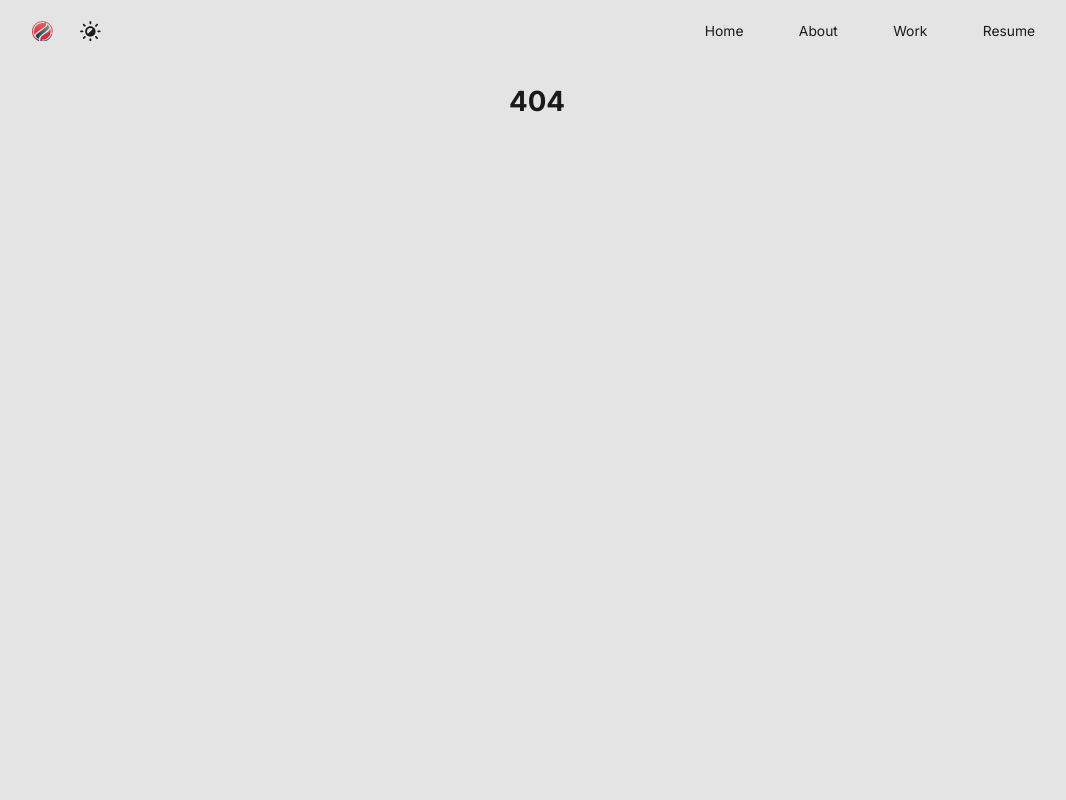
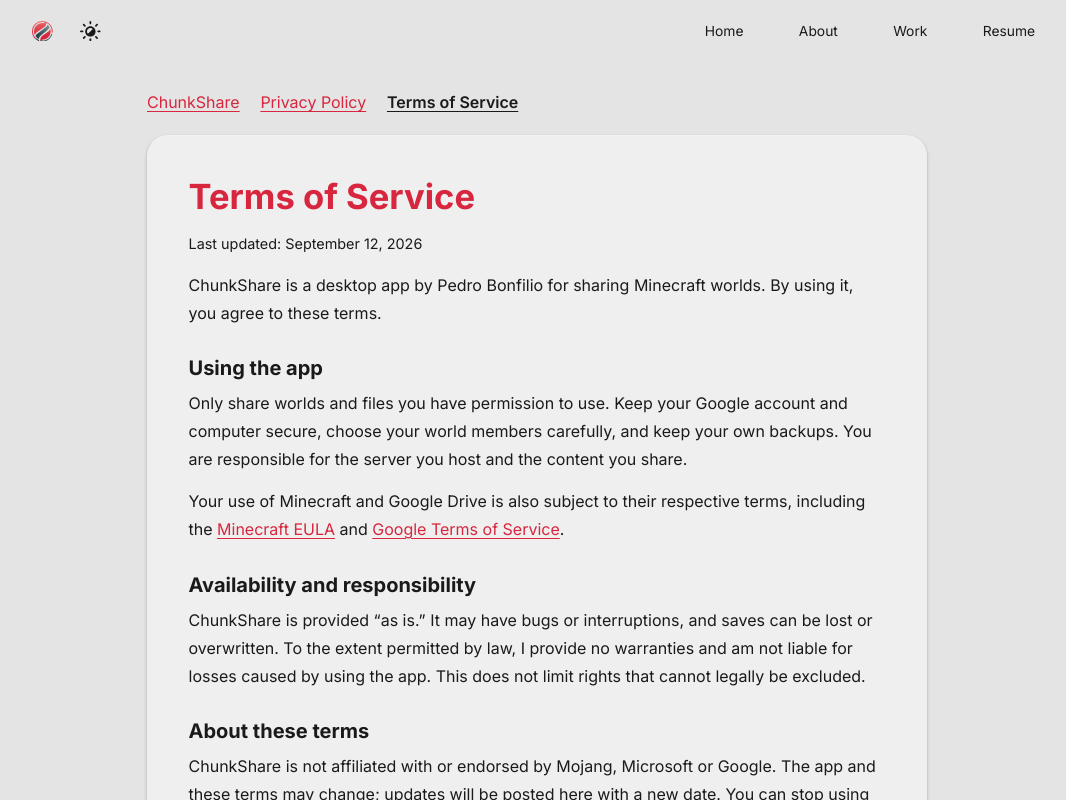
Before and after one commit to pedroblimaa/portfolio, a React (Vite) app: page /chunkshare/terms in a window 1280 px wide. Before the commit this address had no page. Shown: the top 800 px of the page, without its empty margins (103-1169 px from the left). Built offline with nearby package versions, Linux system fonts and the light colour scheme.

Commit message:
Add ChunkShare homepage and legal pages

```diff
--- a/src/App.tsx
+++ b/src/App.tsx
@@ -5,6 +5,7 @@
 import About from './views/About/About'
 import Work from './views/Work/Work'
 import Resume from './views/Resume/Resume'
+import ChunkShare from './views/ChunkShare/ChunkShare'
 
 function App() {
   return (
@@ -16,6 +17,9 @@
           <Route path='/about' element={<About />}></Route>
           <Route path='/work' element={<Work />}></Route>
           <Route path='/resume' element={<Resume />}></Route>
+          <Route path='/chunkshare' element={<ChunkShare page='home' />} />
+          <Route path='/chunkshare/privacy' element={<ChunkShare page='privacy' />} />
+          <Route path='/chunkshare/terms' element={<ChunkShare page='terms' />} />
           <Route path='*' element={<h1>404</h1>}></Route>
         </Routes>
       </div>
--- /dev/null
+++ b/src/views/ChunkShare/ChunkShare.scss
@@ -0,0 +1,65 @@
+.chunkshare-page {
+  width: 100%;
+  max-width: 780px;
+  margin: 2rem auto 4rem;
+  text-align: left;
+  font-size: max(1rem, 16px);
+
+  a {
+    color: var(--primary-color);
+    text-decoration: underline;
+    text-underline-offset: 0.2em;
+    overflow-wrap: anywhere;
+  }
+
+  a:focus-visible {
+    outline: 2px solid var(--primary-color);
+    outline-offset: 4px;
+  }
+}
+
+.chunkshare-nav {
+  display: flex;
+  flex-wrap: wrap;
+  gap: 1rem 1.5rem;
+  margin-bottom: 1.5rem;
+
+  [aria-current='page'] {
+    color: var(--text-color);
+    font-weight: 600;
+  }
+}
+
+.chunkshare-copy {
+  padding: clamp(1.5rem, 4vw, 3rem);
+  font-size: inherit;
+  line-height: 1.75;
+
+  h1 {
+    margin: 0 0 1rem;
+    line-height: 1.2;
+  }
+
+  h2 {
+    font-size: 1.25em;
+    line-height: 1.4;
+    margin: 2rem 0 0.5rem;
+  }
+
+  p {
+    margin: 0 0 1rem;
+  }
+
+  p:last-child {
+    margin-bottom: 0;
+  }
+
+  .chunkshare-intro {
+    font-size: 1.35em;
+    font-weight: 600;
+  }
+
+  .chunkshare-date {
+    font-size: 0.9em;
+  }
+}
--- /dev/null
+++ b/src/views/ChunkShare/ChunkShare.tsx
@@ -0,0 +1,161 @@
+import { useEffect } from 'react'
+import { Link } from 'react-router-dom'
+import './ChunkShare.scss'
+
+const titles = {
+  home: 'ChunkShare',
+  privacy: 'Privacy Policy',
+  terms: 'Terms of Service',
+}
+
+function Contact() {
+  return <a href='mailto:pedroblimaa@gmail.com'>pedroblimaa@gmail.com</a>
+}
+
+function ChunkShare({ page }: { page: keyof typeof titles }) {
+  useEffect(() => {
+    const previousTitle = document.title
+    document.title = page === 'home' ? 'ChunkShare' : `${titles[page]} | ChunkShare`
+    window.scrollTo(0, 0)
+    return () => {
+      document.title = previousTitle
+    }
+  }, [page])
+
+  return (
+    <main className='chunkshare-page'>
+      <nav className='chunkshare-nav' aria-label='ChunkShare'>
+        <Link to='/chunkshare' aria-current={page === 'home' ? 'page' : undefined}>
+          ChunkShare
+        </Link>
+        <Link to='/chunkshare/privacy' aria-current={page === 'privacy' ? 'page' : undefined}>
+          Privacy Policy
+        </Link>
+        <Link to='/chunkshare/terms' aria-current={page === 'terms' ? 'page' : undefined}>
+          Terms of Service
+        </Link>
+      </nav>
+      <article className='default-card chunkshare-copy'>
+        <h1 className='default-title'>{titles[page]}</h1>
+        {page !== 'home' && <p className='chunkshare-date'>Last updated: September 12, 2026</p>}
+        {page === 'home' && (
+          <>
+            <p className='chunkshare-intro'>Your Minecraft world, shared with friends.</p>
+            <p>
+              ChunkShare is a desktop app by Pedro Bonfilio that lets friends take turns hosting a
+              Minecraft world on their own computers. No always-on server needed.
+            </p>
+            <p>
+              Sign in with Google, create or join a shared world, and download its latest save.
+              Start the server locally to play. When you stop it, ChunkShare uploads the new save to
+              Google Drive so the next host can pick up where you left off.
+            </p>
+            <p>
+              Google sign-in identifies you to your group. Google Drive stores the world and lets
+              you invite friends. ChunkShare only requests access to files created with the app or
+              explicitly shared with it.
+            </p>
+            <p>
+              Read the <Link to='/chunkshare/privacy'>Privacy Policy</Link> and{' '}
+              <Link to='/chunkshare/terms'>Terms of Service</Link>, or explore the{' '}
+              <a href='https://github.com/pedroblimaa/chunk-share'>project on GitHub</a>.
+            </p>
+            <p>
+              Questions? <Contact />
+            </p>
+          </>
+        )}
+        {page === 'privacy' && (
+          <>
+            <p>
+              ChunkShare is developed by Pedro Bonfilio. Your worlds stay on your computer and in
+              Google Drive. I don’t run a backend that receives your worlds or Google tokens.
+            </p>
+            <h2>Google account and Drive access</h2>
+            <p>
+              ChunkShare uses Google sign-in (openid, email and profile) to access your name, email,
+              profile picture and account ID. These identify you in the app and show your group who
+              is hosting or published a save.
+            </p>
+            <p>
+              The app requests the <code>drive.file</code> permission to create, read, update and
+              delete its world files and manage sharing. Access is limited to files created with
+              ChunkShare or explicitly authorized for it, including through Google’s file picker. It
+              does not request access to your entire Drive.
+            </p>
+            <h2>Storage and sharing</h2>
+            <p>
+              Your profile and settings are saved locally. Access and refresh tokens are encrypted
+              on your device using Electron’s safeStorage. Worlds and hosting metadata are stored
+              locally and, when you use Drive, in the world owner’s Google Drive.
+            </p>
+            <p>
+              People with access to a world can read its save and shared metadata, including the
+              host’s or publisher’s name, email, account ID and profile picture, save times, and
+              hosting connection addresses. Google also handles account and file permissions. Tokens
+              are never included in shared world files or invite links.
+            </p>
+            <p>
+              Google user data is used only to provide these features, never sold or used for
+              advertising. ChunkShare’s use and transfer of Google API data follows the{' '}
+              <a href='https://developers.google.com/terms/api-services-user-data-policy'>
+                Google API Services User Data Policy
+              </a>
+              , including its Limited Use requirements.
+            </p>
+            <h2>Removing your data</h2>
+            <p>
+              Sign out to remove the saved Google tokens and profile from the app. You can revoke
+              ChunkShare’s access in your{' '}
+              <a href='https://myaccount.google.com/connections'>Google Account connections</a>.
+              Signing out or disconnecting Drive does not delete worlds.
+            </p>
+            <p>
+              Delete local files on your computer and manage shared files and permissions in Google
+              Drive. Copies already downloaded by friends may remain on their devices. I cannot
+              access or delete these files for you. For help, or to request deletion of information
+              you sent me by email, contact <Contact />.
+            </p>
+          </>
+        )}
+        {page === 'terms' && (
+          <>
+            <p>
+              ChunkShare is a desktop app by Pedro Bonfilio for sharing Minecraft worlds. By using
+              it, you agree to these terms.
+            </p>
+            <h2>Using the app</h2>
+            <p>
+              Only share worlds and files you have permission to use. Keep your Google account and
+              computer secure, choose your world members carefully, and keep your own backups. You
+              are responsible for the server you host and the content you share.
+            </p>
+            <p>
+              Your use of Minecraft and Google Drive is also subject to their respective terms,
+              including the <a href='https://www.minecraft.net/eula'>Minecraft EULA</a> and{' '}
+              <a href='https://policies.google.com/terms'>Google Terms of Service</a>.
+            </p>
+            <h2>Availability and responsibility</h2>
+            <p>
+              ChunkShare is provided “as is.” It may have bugs or interruptions, and saves can be
+              lost or overwritten. To the extent permitted by law, I provide no warranties and am
+              not liable for losses caused by using the app. This does not limit rights that cannot
+              legally be excluded.
+            </p>
+            <h2>About these terms</h2>
+            <p>
+              ChunkShare is not affiliated with or endorsed by Mojang, Microsoft or Google. The app
+              and these terms may change; updates will be posted here with a new date. You can stop
+              using the app at any time.
+            </p>
+            <p>
+              Questions? <Contact />
+            </p>
+          </>
+        )}
+      </article>
+    </main>
+  )
+}
+
+export default ChunkShare
```
Also changed, not shown: public/robots.txt, 1 other file (tests, documents, lock files or other folders).
